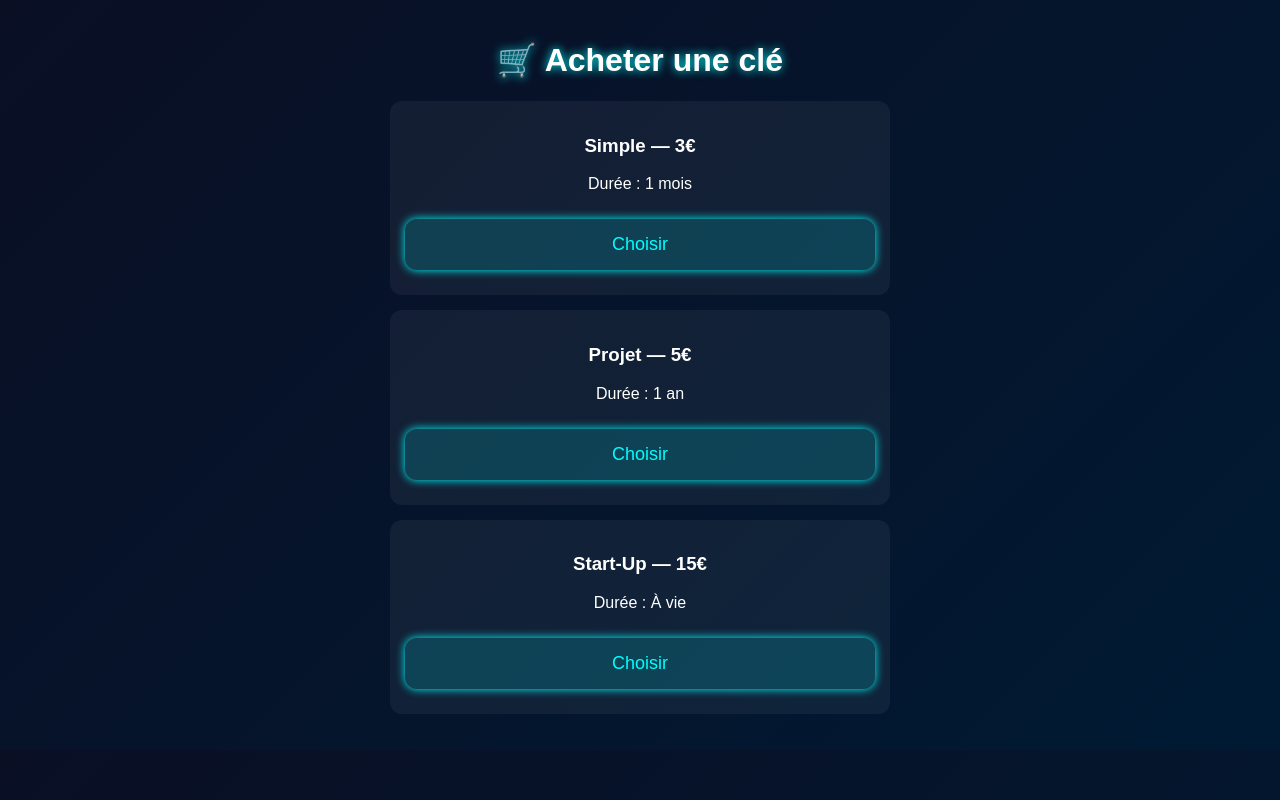
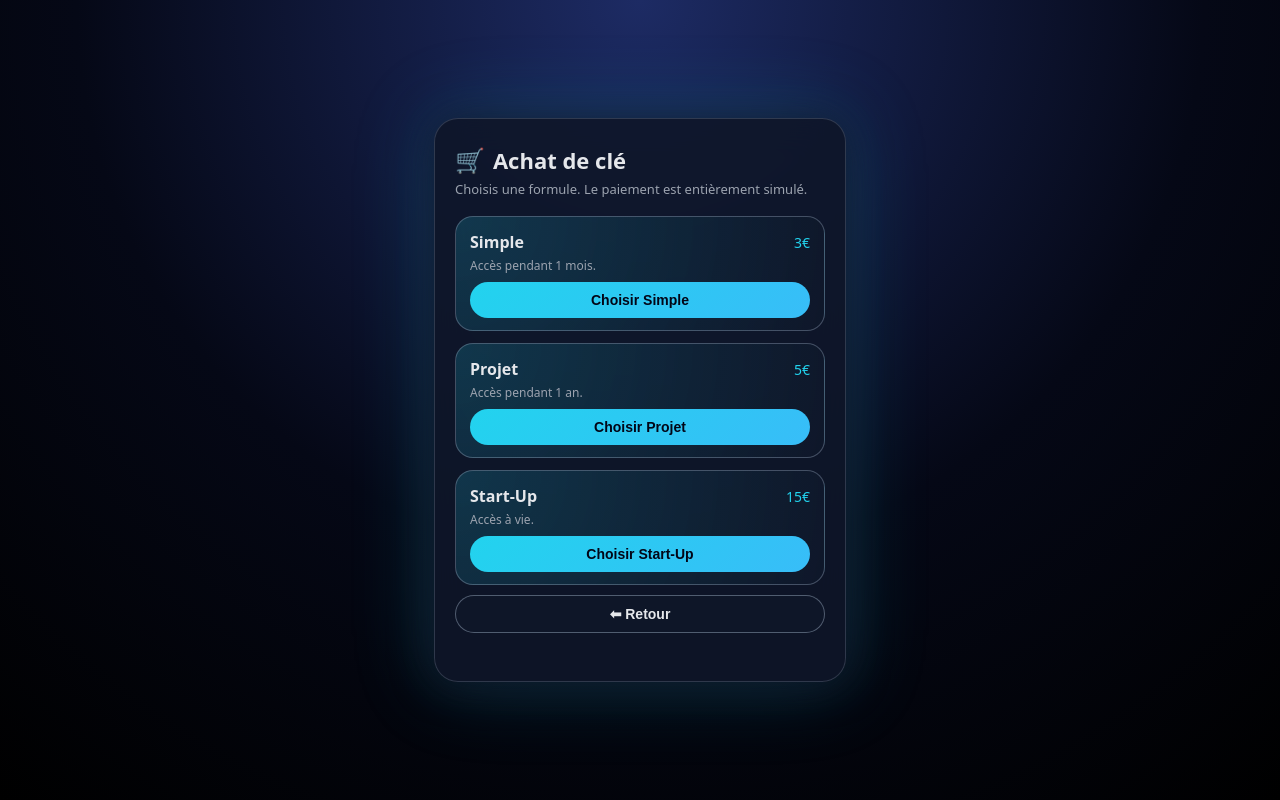
Before and after one commit to KevinDuty/nfc-reader, a website: page buy.html in a window 1280 px wide. Drawn offline with Linux system fonts and the light colour scheme.

Commit message:
Update buy.html

```diff
--- a/buy.html
+++ b/buy.html
@@ -6,6 +6,11 @@
 <title>Achat de clé</title>
 
 <script>
+// ⚙️ CONFIG GLOBALE
+const ADMIN_KEY = "nfcreader_SUPERADMIN";
+const BAN_INITIAL_MS = 7 * 24 * 60 * 60 * 1000;
+const BAN_PENALTY_MS = 365 * 24 * 60 * 60 * 1000;
+
 // --- BAN CHECK ---
 (function() {
   const ban = localStorage.getItem("ban_until");
@@ -16,84 +21,238 @@
 </script>
 
 <style>
+:root {
+  --bg: #050816;
+  --card: rgba(15, 23, 42, 0.9);
+  --accent: #22d3ee;
+  --accent-soft: rgba(34, 211, 238, 0.2);
+  --text-main: #e5e7eb;
+  --text-muted: #9ca3af;
+}
+
+* { box-sizing: border-box; }
+
 body {
   margin: 0;
-  padding: 0;
-  font-family: Arial;
-  background: linear-gradient(135deg, #0a0f24, #001a33);
-  color: white;
-  text-align: center;
+  min-height: 100vh;
+  font-family: system-ui, -apple-system, BlinkMacSystemFont, "Segoe UI", sans-serif;
+  background: radial-gradient(circle at top, #1d2b64 0, #050816 55%, #000 100%);
+  color: var(--text-main);
+  display: flex;
+  align-items: center;
+  justify-content: center;
 }
+
 .container {
-  padding: 20px;
-  max-width: 500px;
-  margin: auto;
+  width: 100%;
+  max-width: 460px;
+  padding: 24px;
 }
-h1 { text-shadow: 0 0 10px cyan; }
+
+.card {
+  background: var(--card);
+  border-radius: 24px;
+  padding: 24px 20px 20px;
+  box-shadow:
+    0 0 40px rgba(15, 23, 42, 0.9),
+    0 0 80px rgba(34, 211, 238, 0.25);
+  border: 1px solid rgba(148, 163, 184, 0.25);
+  backdrop-filter: blur(18px);
+}
+
+.title {
+  font-size: 22px;
+  font-weight: 700;
+  margin-bottom: 4px;
+  display: flex;
+  align-items: center;
+  gap: 8px;
+}
+
+.title span.icon {
+  font-size: 24px;
+}
+
+.subtitle {
+  font-size: 13px;
+  color: var(--text-muted);
+  margin-bottom: 18px;
+}
+
+.offers {
+  display: grid;
+  gap: 12px;
+}
+
 .offer {
-  background: rgba(255,255,255,0.05);
-  padding: 15px;
-  border-radius: 12px;
-  margin-top: 15px;
+  border-radius: 18px;
+  padding: 14px 14px 12px;
+  background: radial-gradient(circle at top left, rgba(34,211,238,0.18), rgba(15,23,42,0.95));
+  border: 1px solid rgba(148, 163, 184, 0.4);
 }
+
+.offer-header {
+  display: flex;
+  justify-content: space-between;
+  align-items: baseline;
+  margin-bottom: 4px;
+}
+
+.offer-name {
+  font-weight: 600;
+}
+
+.offer-price {
+  font-size: 14px;
+  color: var(--accent);
+}
+
+.offer-desc {
+  font-size: 12px;
+  color: var(--text-muted);
+  margin-bottom: 8px;
+}
+
 .btn {
   width: 100%;
-  padding: 15px;
-  margin: 10px 0;
-  font-size: 18px;
+  padding: 10px 12px;
+  border-radius: 999px;
   border: none;
-  border-radius: 12px;
-  background: rgba(0,255,255,0.15);
-  color: cyan;
-  box-shadow: 0 0 10px cyan;
+  font-size: 14px;
+  font-weight: 600;
+  cursor: pointer;
+  transition: 0.18s;
 }
+
+.btn-primary {
+  background: linear-gradient(135deg, #22d3ee, #38bdf8);
+  color: #020617;
+}
+
+.btn-primary:hover {
+  transform: translateY(-1px);
+  box-shadow:
+    0 10px 25px rgba(56, 189, 248, 0.35),
+    0 0 20px rgba(34, 211, 238, 0.4);
+}
+
+.btn-ghost {
+  background: rgba(15, 23, 42, 0.9);
+  color: var(--text-main);
+  border: 1px solid rgba(148, 163, 184, 0.5);
+  margin-top: 10px;
+}
+
+.btn-ghost:hover {
+  border-color: var(--accent);
+}
+
+.pay {
+  margin-top: 12px;
+}
+
+label {
+  display: block;
+  font-size: 12px;
+  color: var(--text-muted);
+  margin-bottom: 4px;
+}
+
 input {
   width: 100%;
-  padding: 12px;
-  margin: 10px 0;
-  border-radius: 10px;
-  border: none;
-  font-size: 16px;
+  padding: 10px 12px;
+  border-radius: 12px;
+  border: 1px solid rgba(148, 163, 184, 0.5);
+  background: rgba(15, 23, 42, 0.8);
+  color: var(--text-main);
+  font-size: 14px;
+  outline: none;
+  margin-bottom: 8px;
+}
+
+input:focus {
+  border-color: var(--accent);
+  box-shadow: 0 0 0 1px rgba(34, 211, 238, 0.4);
+}
+
+.info-sim {
+  font-size: 11px;
+  color: var(--text-muted);
+  margin-bottom: 8px;
+}
+
+#status {
+  margin-top: 10px;
+  font-size: 13px;
+  min-height: 18px;
 }
 </style>
 </head>
 <body>
 
 <div class="container">
-  <h1>🛒 Acheter une clé</h1>
+  <div class="card">
+    <div class="title">
+      <span class="icon">🛒</span>
+      <span>Achat de clé</span>
+    </div>
+    <div class="subtitle">
+      Choisis une formule. Le paiement est entièrement simulé.
+    </div>
 
-  <div id="choix">
+    <div id="choix" class="offers">
       <div class="offer">
-      <h3>Simple — 3€</h3>
-      <p>Durée : 1 mois</p>
-      <button class="btn" onclick="choisir('simple')">Choisir</button>
+        <div class="offer-header">
+          <span class="offer-name">Simple</span>
+          <span class="offer-price">3€</span>
+        </div>
+        <div class="offer-desc">Accès pendant 1 mois.</div>
+        <button class="btn btn-primary" onclick="choisir('simple')">Choisir Simple</button>
       </div>
 
       <div class="offer">
-      <h3>Projet — 5€</h3>
-      <p>Durée : 1 an</p>
-      <button class="btn" onclick="choisir('projet')">Choisir</button>
+        <div class="offer-header">
+          <span class="offer-name">Projet</span>
+          <span class="offer-price">5€</span>
+        </div>
+        <div class="offer-desc">Accès pendant 1 an.</div>
+        <button class="btn btn-primary" onclick="choisir('projet')">Choisir Projet</button>
       </div>
 
       <div class="offer">
-      <h3>Start‑Up — 15€</h3>
-      <p>Durée : À vie</p>
-      <button class="btn" onclick="choisir('startup')">Choisir</button>
+        <div class="offer-header">
+          <span class="offer-name">Start‑Up</span>
+          <span class="offer-price">15€</span>
+        </div>
+        <div class="offer-desc">Accès à vie.</div>
+        <button class="btn btn-primary" onclick="choisir('startup')">Choisir Start‑Up</button>
       </div>
     </div>
 
-  <div id="paiement" style="display:none;">
-    <h2>💳 Paiement (simulation)</h2>
-    <p>Mets n’importe quoi, ça marchera.</p>
-
-    <input id="cardNum" placeholder="Numéro de carte">
-    <input id="cardDate" placeholder="MM/AA">
-    <input id="cardCVC" placeholder="CVC">
-
-    <button class="btn" onclick="payer()">Valider</button>
+    <div id="paiement" class="pay" style="display:none;">
+      <div class="info-sim">
+        💳 Paiement simulé : tu peux mettre n’importe quoi, ça marchera.
       </div>
 
-  <p id="status"></p>
+      <label>Numéro de carte</label>
+      <input id="cardNum" placeholder="0000 0000 0000 0000">
+
+      <label>Date d'expiration</label>
+      <input id="cardDate" placeholder="MM/AA">
+
+      <label>CVC</label>
+      <input id="cardCVC" placeholder="123">
+
+      <button class="btn btn-primary" onclick="payer()">Valider le paiement</button>
+      <button class="btn btn-ghost" onclick="annuler()">Annuler</button>
+    </div>
+
+    <button class="btn btn-ghost" onclick="window.location.href='index.html'">
+      ⬅ Retour
+    </button>
+
+    <div id="status"></div>
+  </div>
 </div>
 
 <script>
@@ -105,6 +264,13 @@ function choisir(type) {
   document.getElementById("paiement").style.display = "block";
 }
 
+function annuler() {
+  typeAbonnement = null;
+  document.getElementById("paiement").style.display = "none";
+  document.getElementById("choix").style.display = "grid";
+  document.getElementById("status").textContent = "";
+}
+
 function genererCle() {
   const chars = "ABCDEFGHIJKLMNOPQRSTUVWXYZabcdefghijklmnopqrstuvwxyz0123456789";
   let random = "";
@@ -113,6 +279,8 @@ function genererCle() {
 }
 
 function payer() {
+  if (!typeAbonnement) return;
+
   const key = genererCle();
   let expiration;
 
@@ -129,7 +297,7 @@ function payer() {
 
   document.getElementById("status").innerHTML =
     "✅ Paiement validé !<br>Clé générée : <b>" + key + "</b><br><br>" +
-    "<button class='btn' onclick=\"window.location.href='index.html'\">Retour</button>";
+    "Tu peux maintenant revenir à l'écran d'accès.";
 
   document.getElementById("paiement").style.display = "none";
 }
```
Lines whose indentation alone changed are shown as unchanged.
